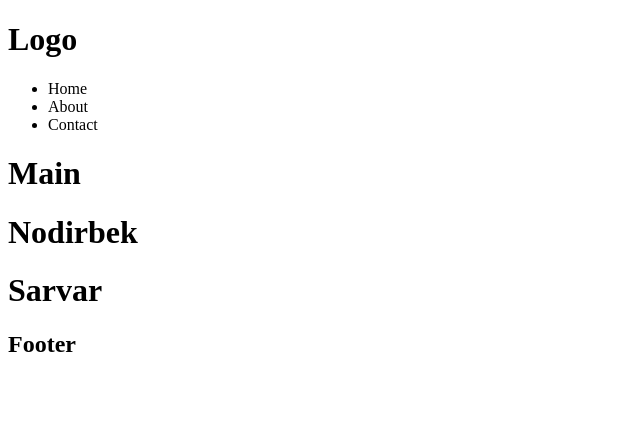
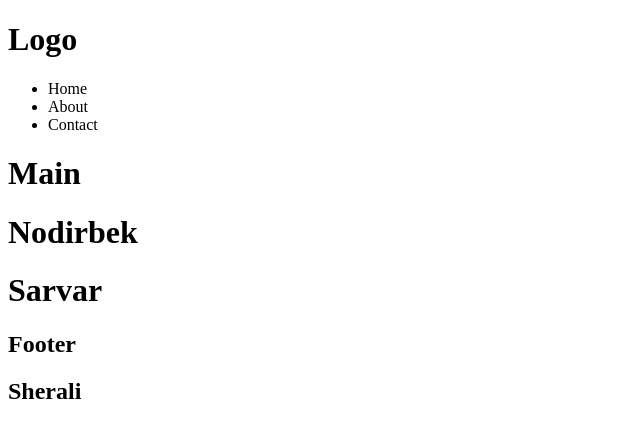
Before and after one commit to shohjahon-asqarov/git-lesson, a plain HTML site: page index.html in a window 1280 px wide. Shown: the whole page, without its empty margins (0-640 px from the left). Drawn offline with Linux system fonts and the light colour scheme.

Commit message:
sherali qo'shildi

```diff
--- a/index.html
+++ b/index.html
@@ -26,6 +26,7 @@
 
     <footer>
         <h2>Footer</h2>
+        <h2>Sherali</h2>
     </footer>
 </body>
 </html>
```
